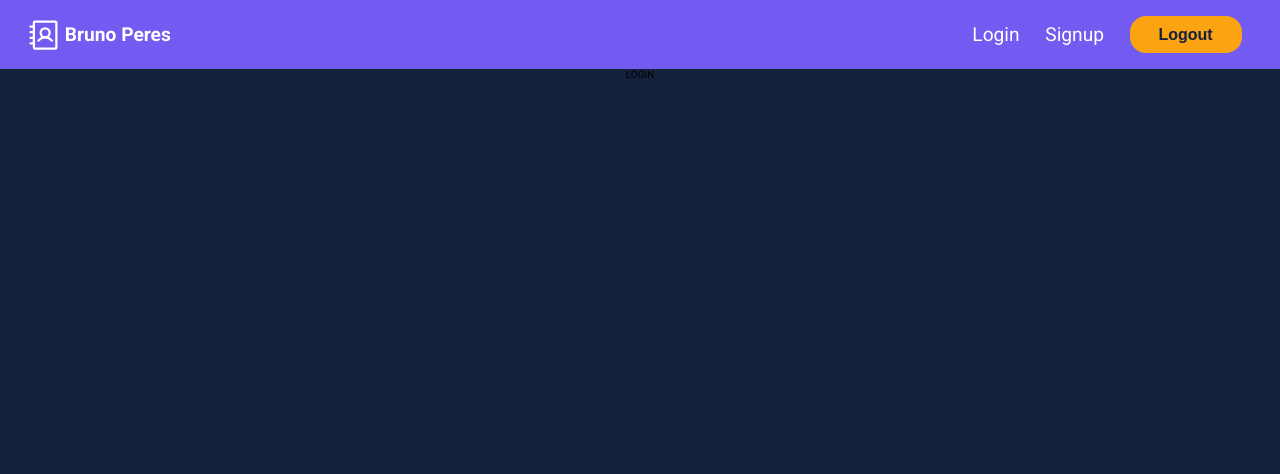
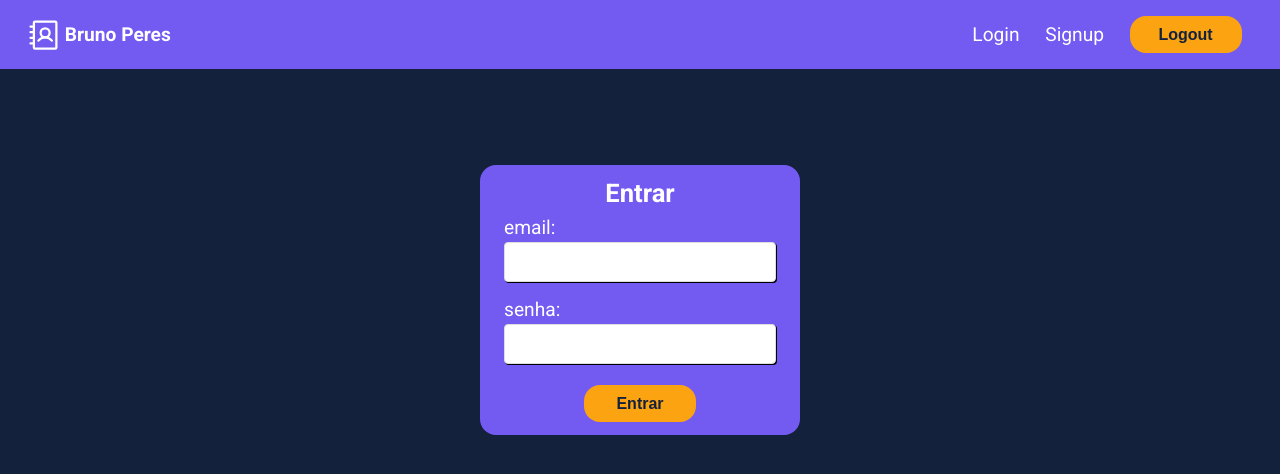
Before and after one commit to BrunoPdSilva/react_ToDoList, a React (Vite) app in the folder reactSandbox/: page /login in a window 1280 px wide. Shown: the top 474 px of the page. Built offline with nearby package versions, Linux system fonts and the light colour scheme.

Commit message:
Criando form login e signup

```diff
--- a/reactSandbox/src/components/navbar/Navbar.css
+++ b/reactSandbox/src/components/navbar/Navbar.css
@@ -39,6 +39,12 @@ div .navbar {
   font-size: 1.2rem;
   text-decoration: none;
   color: #fff;
+
+  transition: ease 0.4s;
+}
+
+.navbar a:hover {
+  filter: brightness(0.8)
 }
 
 .navbar button {
--- a/reactSandbox/src/pages/Login/Login.jsx
+++ b/reactSandbox/src/pages/Login/Login.jsx
@@ -1,9 +1,19 @@
+import { useState } from "react";
 import "./Login.css";
 
 export function Login() {
   return (
-    <div>
-      LOGIN
-    </div>
-  )
+    <form className="signup-form">
+      <h2 className="form-title">Entrar</h2>
+      <label>
+        <p>email:</p>
+        <input type="email" onChange={e => setEmail(e.target.value)} />
+      </label>
+      <label>
+        <p>senha:</p>
+        <input type="password" onChange={e => setPassword(e.target.value)} />
+      </label>
+      <button>Entrar</button>
+    </form>
+  );
 }
--- a/reactSandbox/src/pages/Signup/Signup.css
+++ b/reactSandbox/src/pages/Signup/Signup.css
@@ -0,0 +1,65 @@
+form.signup-form {
+  width: 25%;
+  margin: 6rem auto;
+
+  display: flex;
+  flex-direction: column;
+  justify-content: center;
+  align-items: center;
+
+  font-size: 1.2rem;
+  color: #fff;
+
+  background-color: #735bf2;
+  border-radius: 1rem;
+}
+
+form.signup-form label {
+  padding: 0.5rem;
+}
+
+form .form-title {
+  margin-top: 0.8rem;
+
+  font-size: 1.6rem;
+  color: #fff;
+
+}
+
+form.signup-form input {
+  width: 17rem;
+  padding: 8px 6px;
+
+  font-size: 1em;
+  color: #777;
+
+  box-sizing: border-box;
+  border: 1px solid #ddd;
+  border-radius: 4px;
+  box-shadow: 1px 1px black;
+}
+
+form.signup-form p {
+  margin-bottom: 0.2rem;
+}
+
+form.signup-form button {
+  margin-block: 0.8rem;
+  padding: 0.6rem 1rem;
+  width: 7rem;
+
+  font-size: 1rem;
+  font-weight: 600;
+  color: #14213d;
+
+  background-color: #fca311;
+  border: none;
+  border-radius: 1rem;
+
+  transition: filter 0.2s ease-in-out;
+}
+
+form.signup-form button:hover {
+  cursor: pointer;
+  filter: brightness(0.9);
+}
--- a/reactSandbox/src/pages/Signup/Signup.jsx
+++ b/reactSandbox/src/pages/Signup/Signup.jsx
@@ -1,14 +1,27 @@
+import { useState } from "react";
 import "./Signup.css";
 
 export function Signup() {
+  const [name, setName] = useState("");
+  const [email, setEmail] = useState("");
+  const [password, setPassword] = useState("");
+
   return (
-    <div>
-      <p>
-        Lorem ipsum dolor sit amet consectetur adipisicing elit. Similique,
-        error officia saepe optio tempora, praesentium laboriosam iusto ducimus,
-        illum debitis excepturi accusantium nobis voluptas eveniet modi minima
-        nesciunt provident.
-      </p>
-    </div>
+    <form className="signup-form">
+      <h2 className="form-title">Cadastre-se:</h2>
+      <label>
+        <p>nome:</p>
+        <input type="text" onChange={e => setName(e.target.value)} />
+      </label>
+      <label>
+        <p>email:</p>
+        <input type="email" onChange={e => setEmail(e.target.value)} />
+      </label>
+      <label>
+        <p>senha:</p>
+        <input type="password" onChange={e => setPassword(e.target.value)} />
+      </label>
+      <button>Cadastrar</button>
+    </form>
   );
 }
--- a/reactSandbox/src/styles/global.css
+++ b/reactSandbox/src/styles/global.css
@@ -5,7 +5,7 @@
 }
 
 body{
-  text-align: center;
+  /* text-align: center; */
   font-family: 'Roboto', sans-serif;
   font-size: 62.5%;
   -webkit-font-smoothing: subpixel-antialiased;
```
